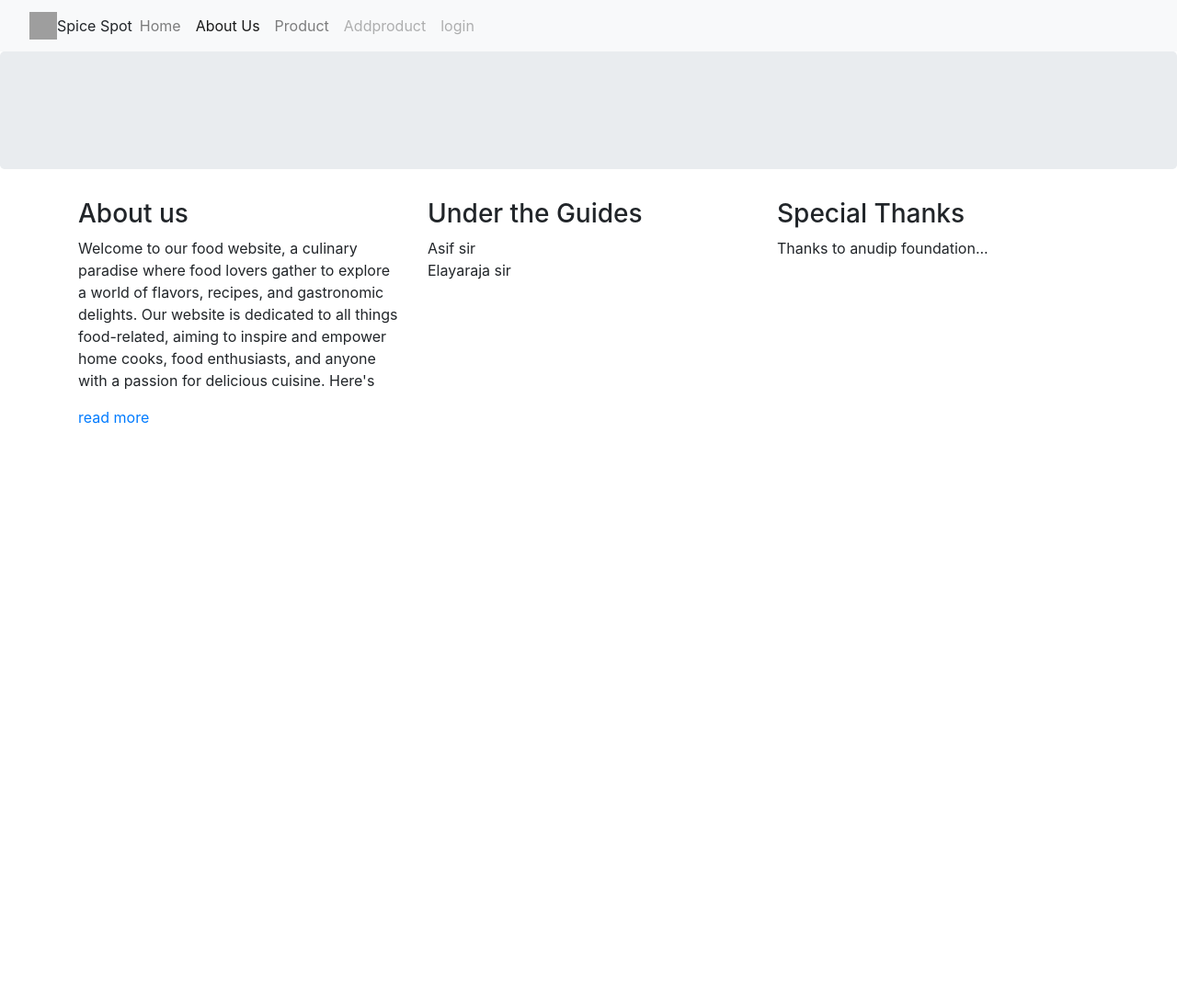
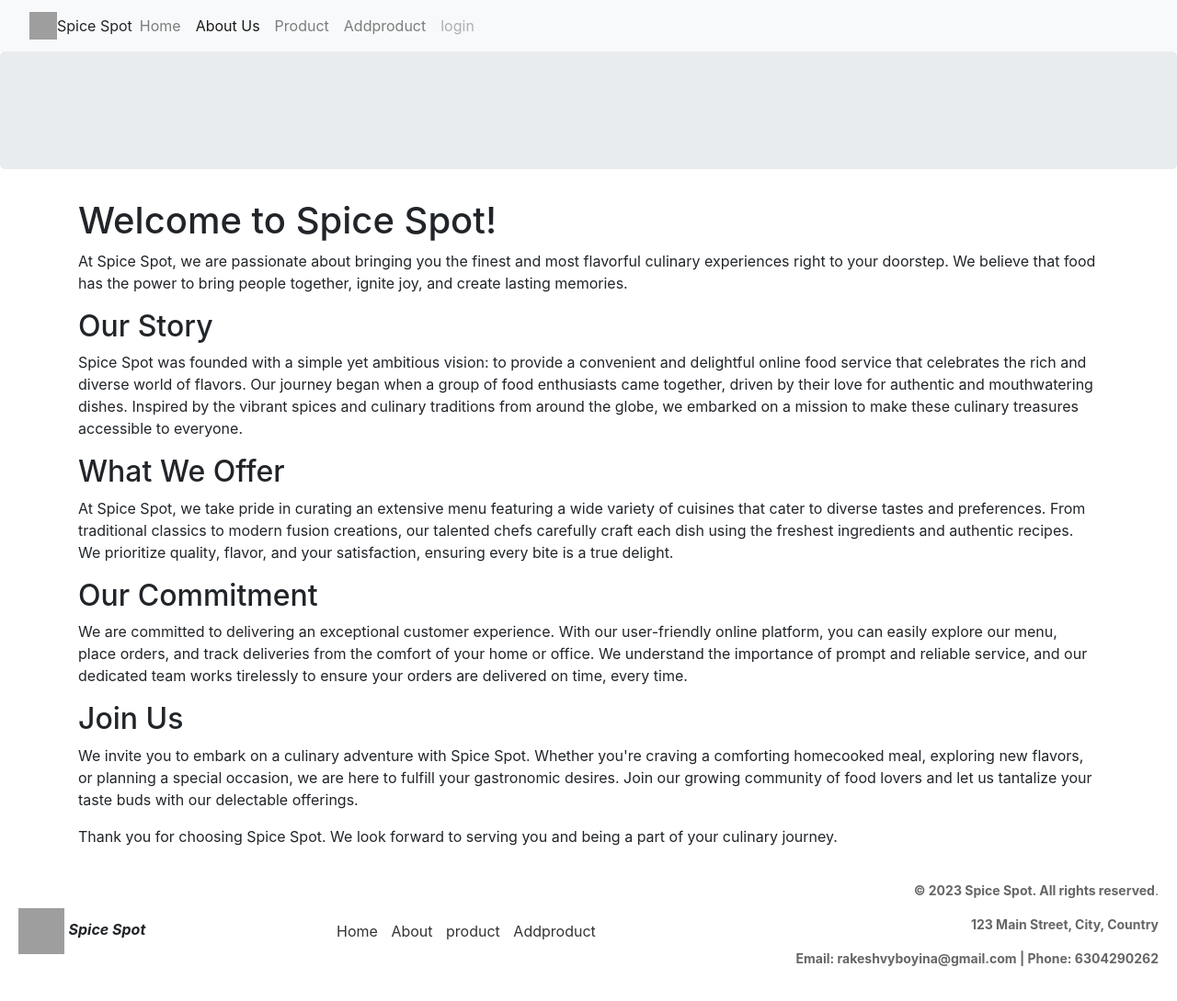
Before and after one commit to rakeshvyboyina/myproject, a plain HTML site: page about.html in a window 1280 px wide. Shown: the whole page at 92% size. Before the commit the page ends 800 px from the top, so only its background shows below. Drawn offline with nearby package versions, Linux system fonts and the light colour scheme; grey boxes are pictures that could not be loaded.

Commit message:
completed

```diff
--- a/about.html
+++ b/about.html
@@ -1,13 +1,12 @@
-<!DOCTYPE html>
-
-<html>
-    <head>
-        <!-- Meta tags -->
+<!doctype html>
+<html lang="en">
+    <html>
+  <head>
+    <!-- Required meta tags -->
     <meta charset="utf-8">
     <meta name="viewport" content="width=device-width, initial-scale=1, shrink-to-fit=no">
-
     <link rel="stylesheet" href="https://cdn.jsdelivr.net/npm/bootstrap@4.5.3/dist/css/bootstrap.min.css" integrity="sha384-TX8t27EcRE3e/ihU7zmQxVncDAy5uIKz4rEkgIXeMed4M0jlfIDPvg6uqKI2xXr2" crossorigin="anonymous">
-    <link href="styles.css" rel="stylesheet">
+    <link href="style.css" rel="stylesheet">
 
     <title>About Us</title>
     </head>
@@ -30,10 +29,10 @@
               <a class="nav-link" href="about.html">About Us</a>
             </li>
             <li class="nav-item ">
-              <a class="nav-link" href="product.html">Product</a>
+              <a class="nav-link" href="items.html">Product</a>
             </li>
             <li class="nav-item">
-              <a class="nav-link disabled" href="addproduct.html">Addproduct</a>
+              <a class="nav-link " href="item_form.html">Addproduct</a>
             </li>
             <li class="nav-item">
               <a class="nav-link disabled" href="login.html">login</a>
@@ -45,22 +44,45 @@
           <div class="jumbotron text-center">
           </div>
 
-          <div class="container">
-            <div class="row">
-              <div class="col-sm-4">
-                <h3>About us</h3>
-                <p>Welcome to our food website, a culinary paradise where food lovers gather to explore a world of flavors, recipes, and gastronomic delights. Our website is dedicated to all things food-related, aiming to inspire and empower home cooks, food enthusiasts, and anyone with a passion for delicious cuisine. Here's</p>
-                <a class="aboutus-more" href="#">read more</a>
+          <section class="about-section">
+            <div class="container">
+              <h1>Welcome to Spice Spot!</h1>
+              <p>At Spice Spot, we are passionate about bringing you the finest and most flavorful culinary experiences right to your doorstep. We believe that food has the power to bring people together, ignite joy, and create lasting memories.</p>
+
+              <h2>Our Story</h2>
+              <p>Spice Spot was founded with a simple yet ambitious vision: to provide a convenient and delightful online food service that celebrates the rich and diverse world of flavors. Our journey began when a group of food enthusiasts came together, driven by their love for authentic and mouthwatering dishes. Inspired by the vibrant spices and culinary traditions from around the globe, we embarked on a mission to make these culinary treasures accessible to everyone.</p>
+
+              <h2>What We Offer</h2>
+              <p>At Spice Spot, we take pride in curating an extensive menu featuring a wide variety of cuisines that cater to diverse tastes and preferences. From traditional classics to modern fusion creations, our talented chefs carefully craft each dish using the freshest ingredients and authentic recipes. We prioritize quality, flavor, and your satisfaction, ensuring every bite is a true delight.</p>
+
+              <h2>Our Commitment</h2>
+              <p>We are committed to delivering an exceptional customer experience. With our user-friendly online platform, you can easily explore our menu, place orders, and track deliveries from the comfort of your home or office. We understand the importance of prompt and reliable service, and our dedicated team works tirelessly to ensure your orders are delivered on time, every time.</p>
+
+              <h2>Join Us</h2>
+              <p>We invite you to embark on a culinary adventure with Spice Spot. Whether you're craving a comforting homecooked meal, exploring new flavors, or planning a special occasion, we are here to fulfill your gastronomic desires. Join our growing community of food lovers and let us tantalize your taste buds with our delectable offerings.</p>
+
+              <p>Thank you for choosing Spice Spot. We look forward to serving you and being a part of your culinary journey.</p>
+            </div>
+          </section>
+
+          <footer>
+            <span></span>
+            <div class="footer-container">
+              <div class="footer-logo">
+                <img src="https://static.vecteezy.com/system/resources/thumbnails/009/225/630/small_2x/golden-initial-letter-ss-with-crown-logo-design-free-vector.jpg" alt="Company Logo">
+                <span><em><strong>Spice Spot</strong></em></span></div>
+              <div class="footer-links">
+                <a href="index.html">Home</a>
+                <a href="about.html">About</a>
+                <a href="items.html">product</a>
+                <a href="item_form.html">Addproduct</a>
               </div>
-              <div class="col-sm-4">
-                <h3>Under the Guides</h3>
-                <p>Asif sir<br>Elayaraja sir</p>
-              </div>
-              <div class="col-sm-4">
-                <h3>Special Thanks</h3>
-                <p>Thanks to anudip foundation...</p>
+              <div class="footer-info">
+                <p><strong>&copy; 2023 Spice Spot. All rights reserved</strong>.</p>
+                <p><strong>123 Main Street, City, Country</strong></p>
+                <p><strong>Email: rakeshvyboyina@gmail.com | Phone: 6304290262</strong></p>
               </div>
             </div>
-          </div>
+          </footer>
     </body>
 </html>
--- a/style.css
+++ b/style.css
@@ -6,3 +6,33 @@
     width: auto;
     height: 200px;
 }
+.carousel-inner img {
+    max-height: 500px; /* Adjust the height as needed */
+    width: auto; /* Maintain aspect ratio */
+  }
+footer {
+    padding: 20px;
+  }
+
+  .footer-container {
+    display: flex;
+    justify-content: space-between;
+    align-items: center;
+  }
+
+  .footer-logo img {
+    width: 50px;
+    height: 50px;
+  }
+
+  .footer-links a {
+    margin-right: 10px;
+    text-decoration: none;
+    color: #333;
+  }
+
+  .footer-info {
+    text-align: right;
+    font-size: 14px;
+    color: #666;
+  }
```
Also changed, not shown: index.html (+22 -29 lines), item_form.html (+28 -5 lines), items.html (+25 -2 lines), login.html (+22 -2 lines).
